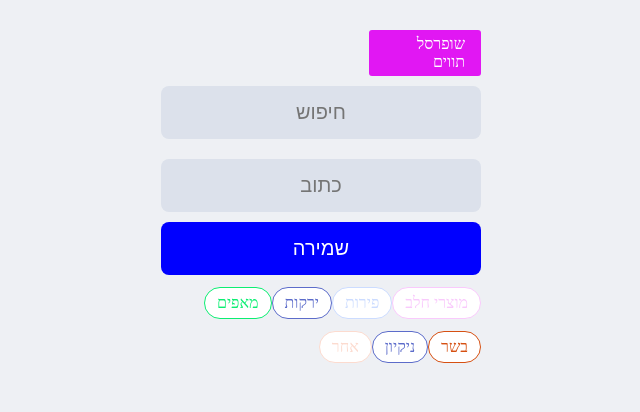
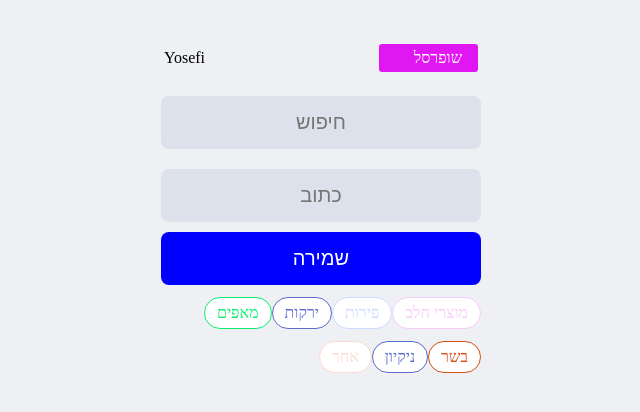
Before and after one commit to aviranyosefi/shopping, a plain HTML site: page index.html in a window 1280 px wide. Shown: the whole page, without its empty margins (319-959 px from the left). Drawn offline with Linux system fonts and the light colour scheme; some packages are replaced by stand-ins of ours; no server answers; a script that the page names is missing.

Commit message:
Update index.html

```diff
--- a/index.html
+++ b/index.html
@@ -12,7 +12,22 @@
 </head>
 <body>
   <div class="container">
-    <a class="a" href="https://drive.google.com/drive/folders/1Y4_4Rq1DjTIL-wBvD-qp6WcNNY8A_Cii?usp=sharing " target="_blank">שופרסל תווים</a>
+    <table>
+      <tr>
+        <td style="width:90%;">
+           <a class="a" href="https://drive.google.com/drive/folders/1Y4_4Rq1DjTIL-wBvD-qp6WcNNY8A_Cii?usp=sharing " target="_blank">שופרסל</a>
+        </td>
+        <td>
+          <p id="yosefi">
+          Yosefi
+      </p>
+      </td>
+
+      </tr>
+    </table>
+
+
+
     <input type="text" id="searchInput" placeholder="חיפוש">
 	  <input type="text" id="input=field"  placeholder="כתוב">
 
```
